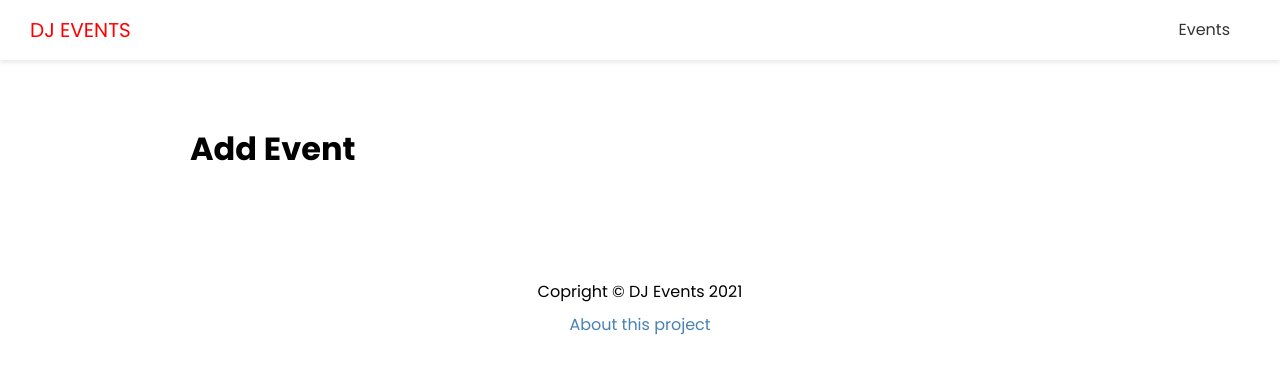
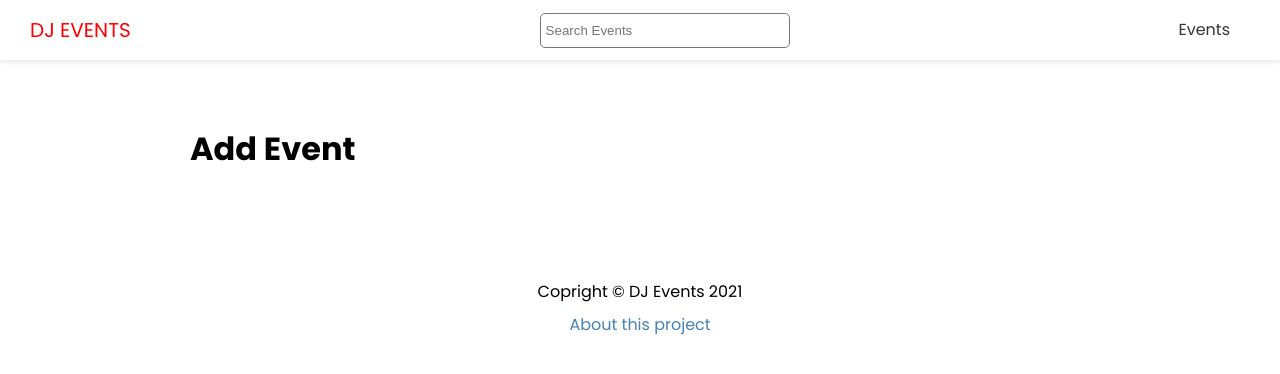
Before and after one commit to jwright90/traversy-nextjs-dj, a Next.js app: page /events/add in a window 1280 px wide. Shown: the top 374 px of the page. Built offline with nearby package versions, Linux system fonts and the light colour scheme.

Commit message:
create search functionality

```diff
--- a/components/Header.js
+++ b/components/Header.js
@@ -1,5 +1,6 @@
 import Link from 'next/link'
-import styles from '../styles/Header.module.css'
+import styles from '@/styles/Header.module.css'
+import Search from './Search'
 
 export default function Header() {
   return (
@@ -9,6 +10,9 @@
           <a>DJ Events</a>
         </Link>
       </div>
+
+      <Search />
+
       <nav>
         <ul>
           <li>
--- /dev/null
+++ b/components/Search.js
@@ -0,0 +1,27 @@
+import {useRouter} from 'next/router'
+import {useState} from 'react'
+import styles from '@/styles/Search.module.css'
+
+export default function Search() {
+  const [term, setTerm] = useState('')
+  const router = useRouter()
+
+  const handleSubmit = (e) => {
+    e.preventDefault()
+    router.push(`/events/search?term=${term}`)
+    setTerm('')
+  }
+
+  return (
+    <div className={styles.search}>
+      <form onSubmit={handleSubmit}>
+        <input
+          type="text"
+          value={term}
+          placeholder="Search Events"
+          onChange={e => setTerm(e.target.value)}
+        />
+      </form>
+    </div>
+  )
+}
--- /dev/null
+++ b/styles/Search.module.css
@@ -0,0 +1,7 @@
+.search input {
+	width: 250px;
+	height: 35px;
+	padding: 5px;
+	border: 1px #777 solid;
+	border-radius: 5px;
+}
```
